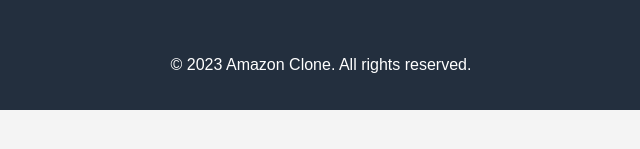
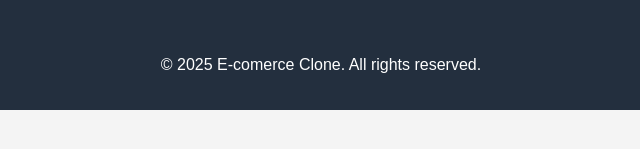
Before and after one commit to satyacomputerguide/E-comerce, a plain HTML site: page contact.html in a window 1280 px wide. Shown: the part 163-312 px from the top of the page, 319-959 px from the left. Drawn offline with Linux system fonts and the light colour scheme.

Commit message:
Update contact.html

```diff
--- a/contact.html
+++ b/contact.html
@@ -44,7 +44,7 @@
             <a href="#"><i class="fab fa-instagram"></i></a>
             <a href="#"><i class="fab fa-linkedin"></i></a>
         </div>
-        <p>&copy; 2023 Amazon Clone. All rights reserved.</p>
+        <p>&copy; 2025 E-comerce Clone. All rights reserved.</p>
     </footer>
 </body>
 </html>
```
